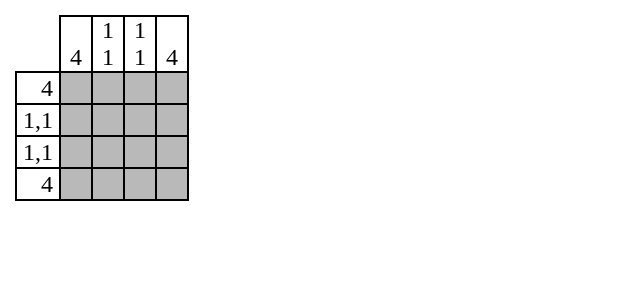
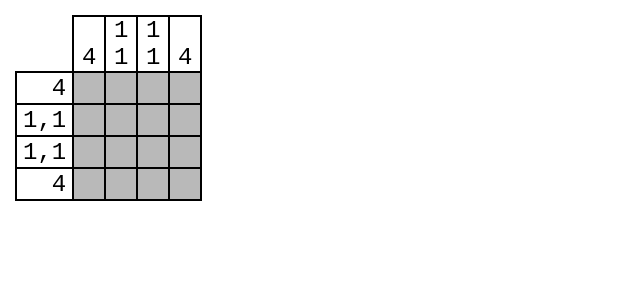
Before and after one commit to mike-shields-dev/nonograms, a React (Vite) app: page / in a window 1280 px wide. Shown: the top 300 px of the page, without its empty margins (0-640 px from the left). Built offline with nearby package versions, Linux system fonts and the light colour scheme.

Commit message:
style: Add 'Tech Mono' google font-family to body element

```diff
--- a/index.html
+++ b/index.html
@@ -1,12 +1,18 @@
 <!DOCTYPE html>
 <html lang="en">
+
 <head>
   <meta charset="UTF-8" />
   <meta name="viewport" content="width=device-width, initial-scale=1.0" />
+  <link rel="preconnect" href="https://fonts.googleapis.com">
+  <link rel="preconnect" href="https://fonts.gstatic.com" crossorigin>
+  <link href="https://fonts.googleapis.com/css2?family=Share+Tech+Mono&display=swap" rel="stylesheet">
   <title>Nonograms</title>
 </head>
+
 <body>
   <div id="root"></div>
   <script type="module" src="/src/main.tsx"></script>
 </body>
+
 </html>
--- a/src/index.css
+++ b/src/index.css
@@ -1,11 +1,12 @@
 :root {
   --cell-size: 2rem;
-  --grid-resolution: ; /* set by JS */
+  --grid-resolution: ; /* dynamic */
 }
 
 body {
   font-size: 1.5rem;
   padding: 1rem;
+  font-family: 'Tech Mono', monospace;
 }
 
 * {
```
Lines whose indentation alone changed are shown as unchanged.
